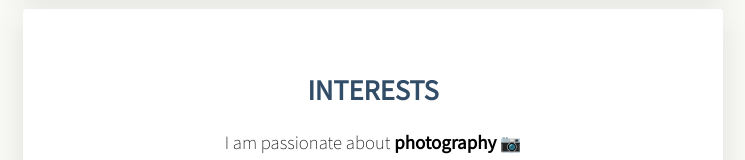
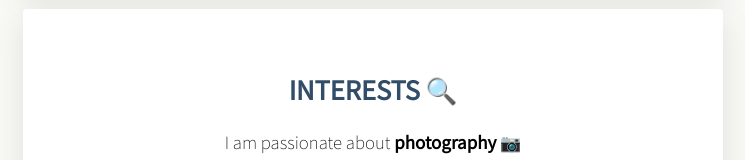
Before and after one commit to benoit-grenier/my-profile, a plain HTML site: page index.html in a window 1280 px wide. Shown: the part 1248-1408 px from the top of the page, without its empty margins (267-1012 px from the left). Drawn offline with Linux system fonts and the light colour scheme.

Commit message:
Add files via upload

```diff
--- a/index.html
+++ b/index.html
@@ -71,7 +71,7 @@
 		</div>
 
 		<div class="card">
-			<h2>INTERESTS</h2>
+			<h2>INTERESTS 🔍</h2>
 			<p>I am passionate about <strong>photography</strong> 📷</p>
 			<p>I'm very interesting in <strong>scuba diving</strong> 🤿</p>
 			<p>I love to <strong>travel</strong> : I am very curious and want to discover new people and cultures 🌍</p>
```
